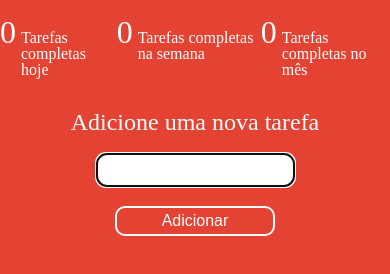
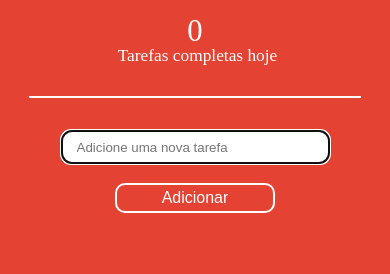
Before and after one commit to RafaelGoulartB/PWA-ToDoList, a plain HTML site: page index.html in a window 390 px wide. Drawn offline with Linux system fonts and the light colour scheme.

Commit message:
Contador de Tarefas CSS/Mobile

```diff
--- a/css/countTasks.css
+++ b/css/countTasks.css
@@ -3,6 +3,13 @@
     justify-content: space-around;
     margin-bottom: 2em;
     margin-top: -1.5em;
+
+    margin-left: auto;
+    margin-right: auto;
+
+    padding-bottom: 2em;
+    border-bottom: 2px solid #fff;
+    width: 85vw;
 }
 .content div {
     display: flex;
@@ -13,5 +20,32 @@
 }
 .content div .description-num-tasks {
     margin-left: 5px;
+}
+
+@media(max-width: 850px) {
+    .content div .num-completed-tasks {
+        font-size: 18pt;
+    }
+    .content div .description-num-tasks {
+        font-size: 11pt;
+    }
 
 }
+@media(max-width: 690px) {
+    .content div {
+        display: none;
+    }
+    .content div:first-child {
+        display: flex;
+        flex-direction: column;
+        align-items: center;
+    }
+    .content div .num-completed-tasks {
+        font-size: 23pt;
+    }
+    .content div .description-num-tasks {
+        font-size: 13pt;
+    }
+
+
+}
--- a/css/input.css
+++ b/css/input.css
@@ -8,19 +8,21 @@
 }
 
 #newTask {
-    margin: 3em auto 1.5em auto;
+    margin: 1em auto 1.5em auto;
     background-color: #ffffff;
-    width: 220px;
+    width: 280px;
     height: 32px;
     border-radius: 10px;
     border-style:solid;
     border:none;
     padding-left: 15px;
+    color: #000;
 }
 
 .title {
-    font-size: 24pt;
+    font-size: 22pt;
     text-align: center;
+    display: none;
 }
 #btn-add {
     color: #fff;
@@ -38,8 +40,8 @@
         font-size: 18pt;
     }
     #newTask {
-        margin-top: 1.5em;
-        width: 180px;
+        margin-top: .1em;
+        width: 250px;
         height: 30px;
     }
     #btn-add {
@@ -47,3 +49,8 @@
         height: 30px;
     }
 }
+@media(max-width: 400px) {
+    .title {
+        font-size: 15pt;
+    }
+}
--- a/index.html
+++ b/index.html
@@ -39,7 +39,7 @@
 
         <div class="input">
             <h1 class="title">Adicione uma nova tarefa</h1>
-            <input type="text" name="task" id="newTask" autofocus>
+            <input type="text" name="task" id="newTask" placeholder="Adicione uma nova tarefa" autofocus>
             <button for="newTask" onclick="createTask()" id="btn-add">Adicionar</button>
         </div>
 
```
